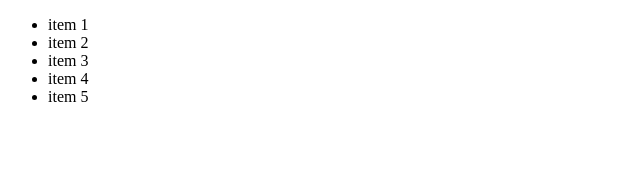
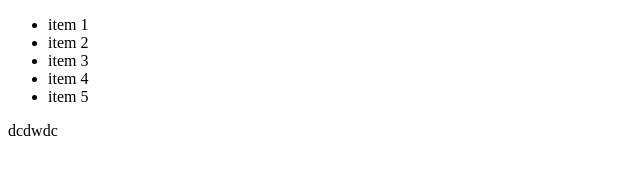
Before and after one commit to AndryMEC/portfolio, a plain HTML site: page index.html in a window 1280 px wide. Shown: the full height of the page, 0-640 px from the left. Drawn offline with Linux system fonts and the light colour scheme.

Commit message:
change index file

```diff
--- a/index.html
+++ b/index.html
@@ -14,6 +14,8 @@
     <li>item 5</li>
 
     </footer>
+    <p> dcdwdc
+    </p>
 
 </body>
 </html>
```
